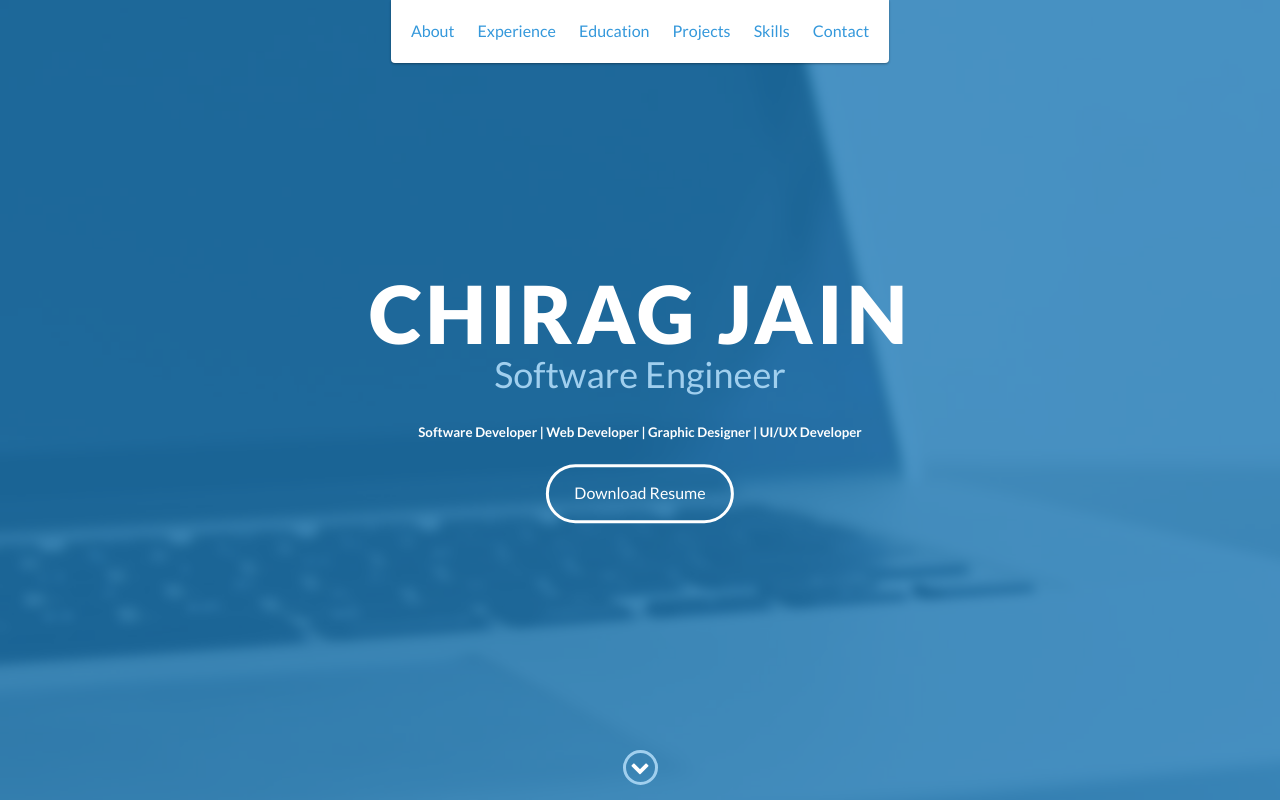
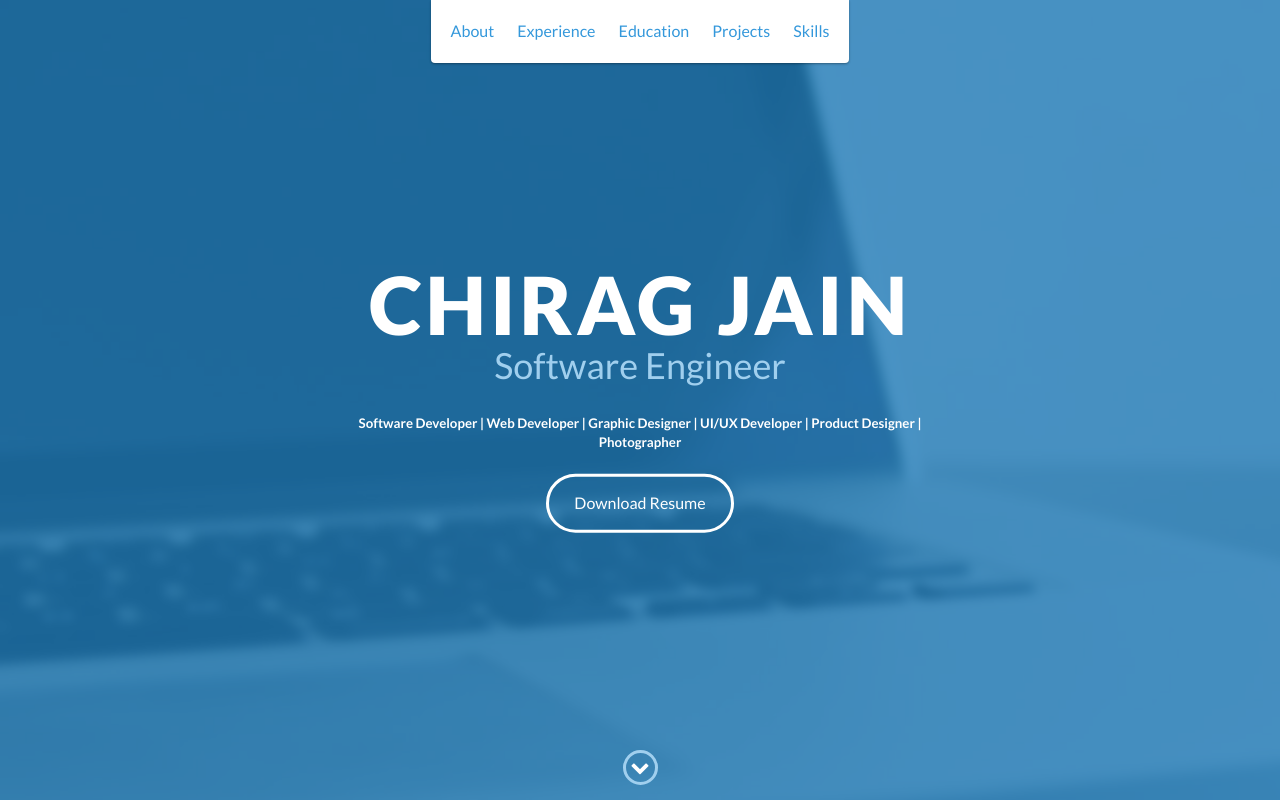
Before and after one commit to chiragcj96/chiragcj96.github.io, a website: page index.html in a window 1280 px wide. Shown: the top 800 px of the page. Drawn offline with nearby package versions, Linux system fonts and the light colour scheme.

Commit message:
Revert "updated content"
This reverts commit 4e1b8672eeda993426226a07c3edaab20b241565.

```diff
--- a/index.html
+++ b/index.html
@@ -39,9 +39,6 @@
             <li>
                 <a href="#skills">Skills</a>
             </li>
-            <li>
-                <a href="#skills">Contact</a>
-            </li>
 
         </ul>
     </header>
@@ -51,7 +48,7 @@
         <div id="lead-content">
             <h1>Chirag Jain</h1>
             <h2>Software Engineer</h2>
-            <h5><font color="white">Software Developer | Web Developer | Graphic Designer | UI/UX Developer </font></h5>
+            <h5><font color="white">Software Developer | Web Developer | Graphic Designer | UI/UX Developer | Product Designer | Photographer</font></h5>
             <a href="images/Chirag Jain.pdf" class="btn-rounded-white">Download Resume</a>
         </div>
         <!-- End #lead-content -->
@@ -150,7 +147,7 @@
             <span class="education-date">August 2017 - May 2019</span>
             <h4><b>Master of Science in Computer Science</b></h4>
             <p>
-                Software System Design and Implementation, Database Systems, Knowledge Discovery in Databases, Algorithm and Data Structures, Machine Learning, Computational Human Behavioral  Modeling, Network based Application Development, System Integration, Cloud Computing
+                Software System Design and Implementation, Database Systems, Knowledge Discovery in Databases, Algorithm and Data Structures, Machine Learning, Computational Human Behavioral  Modeling
             </p>
         </div>
         <!-- End .education-block -->
```
Also changed, not shown: project.jpg (deleted), project_20180408201818793.jpg (deleted), project_20180408201909434.jpg (deleted), project_20180408201952954.jpg (deleted), project_20180408202026347.jpg (deleted), project_20180408202057488.jpg (deleted), 1 other file.
